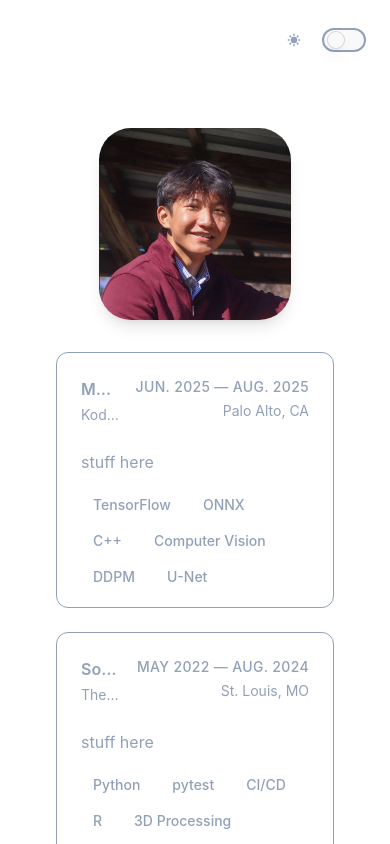
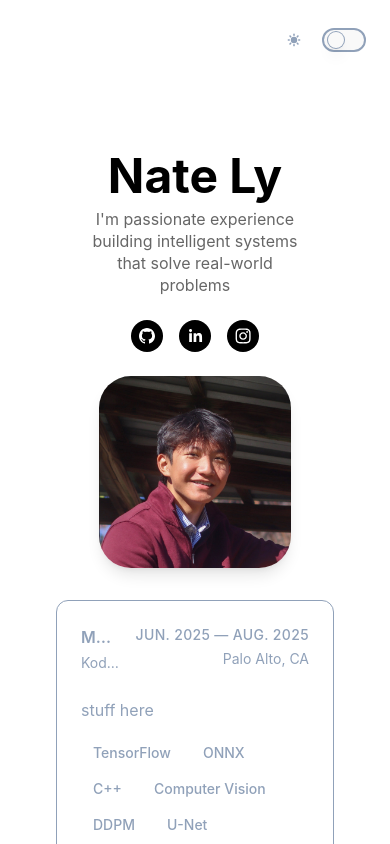
Before and after one commit to natejly/portfolio, a React (Vite) app: page /projects in a window 390 px wide. Shown: the top 844 px of the page. Built offline with nearby package versions, Linux system fonts and the light colour scheme.

Commit message:
mobile and dark mode fix

```diff
--- a/src/App.css
+++ b/src/App.css
@@ -3,6 +3,16 @@ body {
   font-family: -apple-system, BlinkMacSystemFont, 'SF Pro Display', 'SF Pro Text', 'Helvetica Neue', sans-serif;
   line-height: 1.6;
   overflow-x: hidden;
+}
+
+/* Hide scrollbars */
+::-webkit-scrollbar {
+  display: none;
+}
+
+html {
+  -ms-overflow-style: none;  /* IE and Edge */
+  scrollbar-width: none;  /* Firefox */
 }
 
 /* Profile section styling */
@@ -32,6 +42,8 @@ body {
   letter-spacing: 0.05em;
   transition: all 0.12s ease;
   text-decoration: none;
+  /* Fixed width to prevent layout shift */
+  min-width: max-content;
 }
 
 /* Light mode navigation */
@@ -41,9 +53,9 @@ body {
 
 .light-mode .active .nav-text,
 .light-mode nav a:hover .nav-text {
-  font-size: 1.5rem;
   color: #000000;
   font-weight: 800;
+  /* Removed font-size and letter-spacing changes to prevent juttering */
 }
 
 /* Dark mode navigation */
@@ -53,9 +65,9 @@ body {
 
 .dark-mode .active .nav-text,
 .dark-mode nav a:hover .nav-text {
-  font-size: 1.5rem;
   color: #F5F5DC; /* cream */
   font-weight: 800;
+  /* Removed font-size and letter-spacing changes to prevent juttering */
 }
 
 /* Remove underlines from all links in nav */
--- a/src/App.jsx
+++ b/src/App.jsx
@@ -26,6 +26,14 @@ function ScrollRouter() {
 
     const scrollTo = (ref) => {
       ref?.current?.scrollIntoView({ behavior: 'smooth' })
+    }
+
+    // On refresh, always go to base page first
+    if (path !== '/') {
+      window.history.replaceState({}, '', '/')
+      setActiveSection('/')
+      scrollTo(homeRef)
+      return
     }
 
     switch (path) {
--- a/src/components/DarkModeToggle.jsx
+++ b/src/components/DarkModeToggle.jsx
@@ -31,7 +31,7 @@ const DarkModeToggle = () => {
         className={`
           relative inline-flex items-center h-6 rounded-full w-11
           transition-colors duration-200 ease-in-out focus:outline-none
-          focus:ring-2 focus:ring-offset-2 focus:ring-blue-500 border-2
+          focus:ring-offset-2 border-2
           ${!isDarkMode ? 'bg-navy border-navy' : 'bg-white border-white'}
         `}
         aria-label="Toggle dark mode"
@@ -39,7 +39,7 @@ const DarkModeToggle = () => {
         <span
           className={`
             inline-block w-4 h-4 transform transition-transform duration-200 ease-in-out
-            rounded-full shadow-lg ring-1 ring-gray-300
+            rounded-full shadow-lg ring-1 ring-navy-300
             ${isDarkMode ? 'translate-x-5 bg-cream' : 'translate-x-1 bg-navy'}
           `}
         />
--- /dev/null
+++ b/src/components/MobileHeader.jsx
@@ -0,0 +1,56 @@
+import React from 'react';
+import { SocialIcon } from 'react-social-icons';
+import { useDarkMode } from '../context/DarkModeContext';
+
+const MobileHeader = () => {
+  const { isDarkMode } = useDarkMode();
+  const socialIconSize = { height: 32, width: 32 };
+
+  return (
+    <div className={`lg:hidden w-full p-6 pb-0 ${
+      isDarkMode ? 'text-cream' : 'text-black'
+    }`}>
+      {/* Name and Description */}
+      <div className="text-center mb-6">
+        <h1 className="text-5xl font-bold mb-2">
+          Nate Ly
+        </h1>
+        <p className={`text-base leading-snug ${
+          isDarkMode ? 'text-cream/60' : 'text-black/60'
+        }`}>
+          I'm passionate experience building intelligent systems that solve real-world problems
+        </p>
+      </div>
+
+      {/* Social Media Icons */}
+      <div className="flex justify-center items-center gap-4 mb-6" aria-label="Social media">
+        <SocialIcon
+          url="https://github.com/natejly"
+          style={socialIconSize}
+          className="transition-transform duration-200 hover:scale-125"
+          bgColor={isDarkMode ? "#F5F5DC" : "#000000"}
+          fgColor={isDarkMode ? "#13294B" : "#ffffff"}
+          target="_blank"
+        />
+        <SocialIcon
+          url="https://www.linkedin.com/in/natejly/"
+          style={socialIconSize}
+          className="transition-transform duration-200 hover:scale-125"
+          bgColor={isDarkMode ? "#F5F5DC" : "#000000"}
+          fgColor={isDarkMode ? "#13294B" : "#ffffff"}
+          target="_blank"
+        />
+        <SocialIcon
+          url="https://instagram.com/natejly"
+          style={socialIconSize}
+          className="transition-transform duration-200 hover:scale-125"
+          bgColor={isDarkMode ? "#F5F5DC" : "#000000"}
+          fgColor={isDarkMode ? "#13294B" : "#ffffff"}
+          target="_blank"
+        />
+      </div>
+    </div>
+  );
+};
+
+export default MobileHeader;
--- a/src/pages/Experience.jsx
+++ b/src/pages/Experience.jsx
@@ -1,6 +1,7 @@
 import React from 'react';
 import profileImage from '../assets/LyProfile-2.jpg';
 import { useDarkMode } from '../context/DarkModeContext';
+import MobileHeader from '../components/MobileHeader';
 
 // Resume Card Component
 const ResumeCard = ({
@@ -90,6 +91,9 @@ function Experience() {
 
   return (
     <section id="experience" className="min-h-screen p-6 pt-20">
+      {/* Mobile Header - only visible on small screens */}
+      <MobileHeader />
+
       <div className="max-w-6xl mx-auto flex flex-col items-center">
         {/* Profile Image */}
         <img
```
